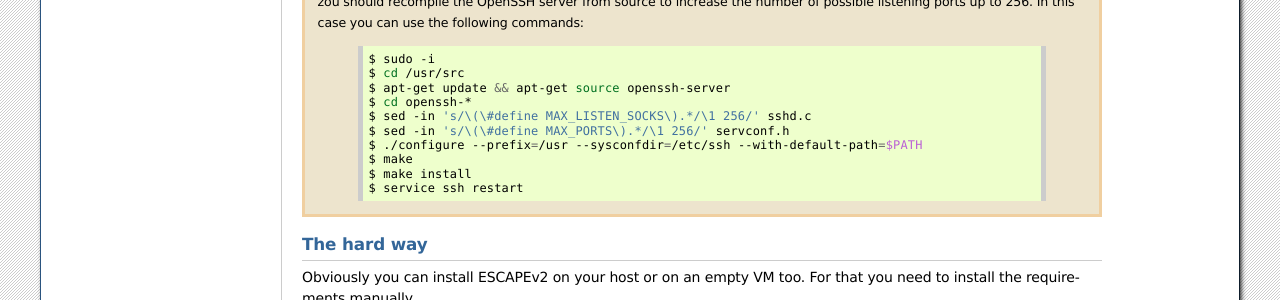
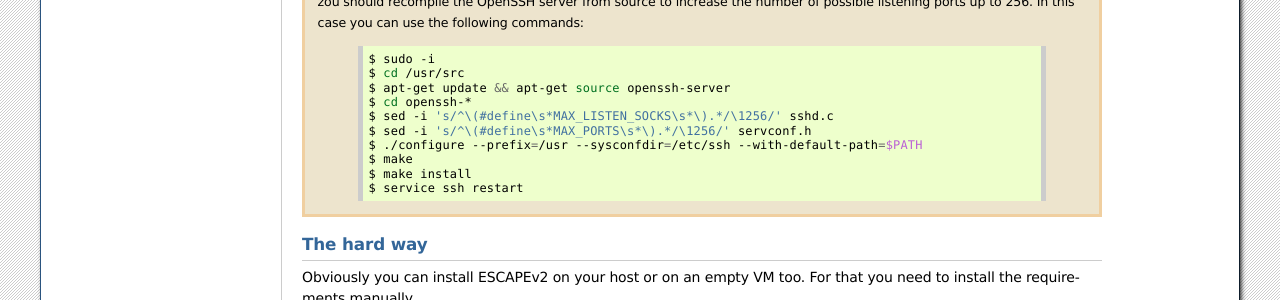
Before and after one commit to hsnlab/escape, a Sphinx documentation site: the page built from pox/ext/doc/source/index.rst, in a window 1280 px wide and 900 px high, scrolled down 1796 px. Shown: the part 151-451 px from the top of the window. Built offline with Sphinx 7.4.7, drawn with Linux system fonts in a browser that asks for light colours.

Commit message:
Fix sed param to rewrite port numbers correctly

```diff
--- a/pox/ext/doc/source/index.rst
+++ b/pox/ext/doc/source/index.rst
@@ -146,8 +146,8 @@ available arguments of the top starting script check the help menu:
          $ cd /usr/src
          $ apt-get update && apt-get source openssh-server
          $ cd openssh-*
-         $ sed -in 's/\(\#define MAX_LISTEN_SOCKS\).*/\1 256/' sshd.c
-         $ sed -in 's/\(\#define MAX_PORTS\).*/\1 256/' servconf.h
+         $ sed -i 's/^\(#define\s*MAX_LISTEN_SOCKS\s*\).*/\1256/' sshd.c
+         $ sed -i 's/^\(#define\s*MAX_PORTS\s*\).*/\1256/' servconf.h
          $ ./configure --prefix=/usr --sysconfdir=/etc/ssh --with-default-path=$PATH
          $ make
          $ make install
```
